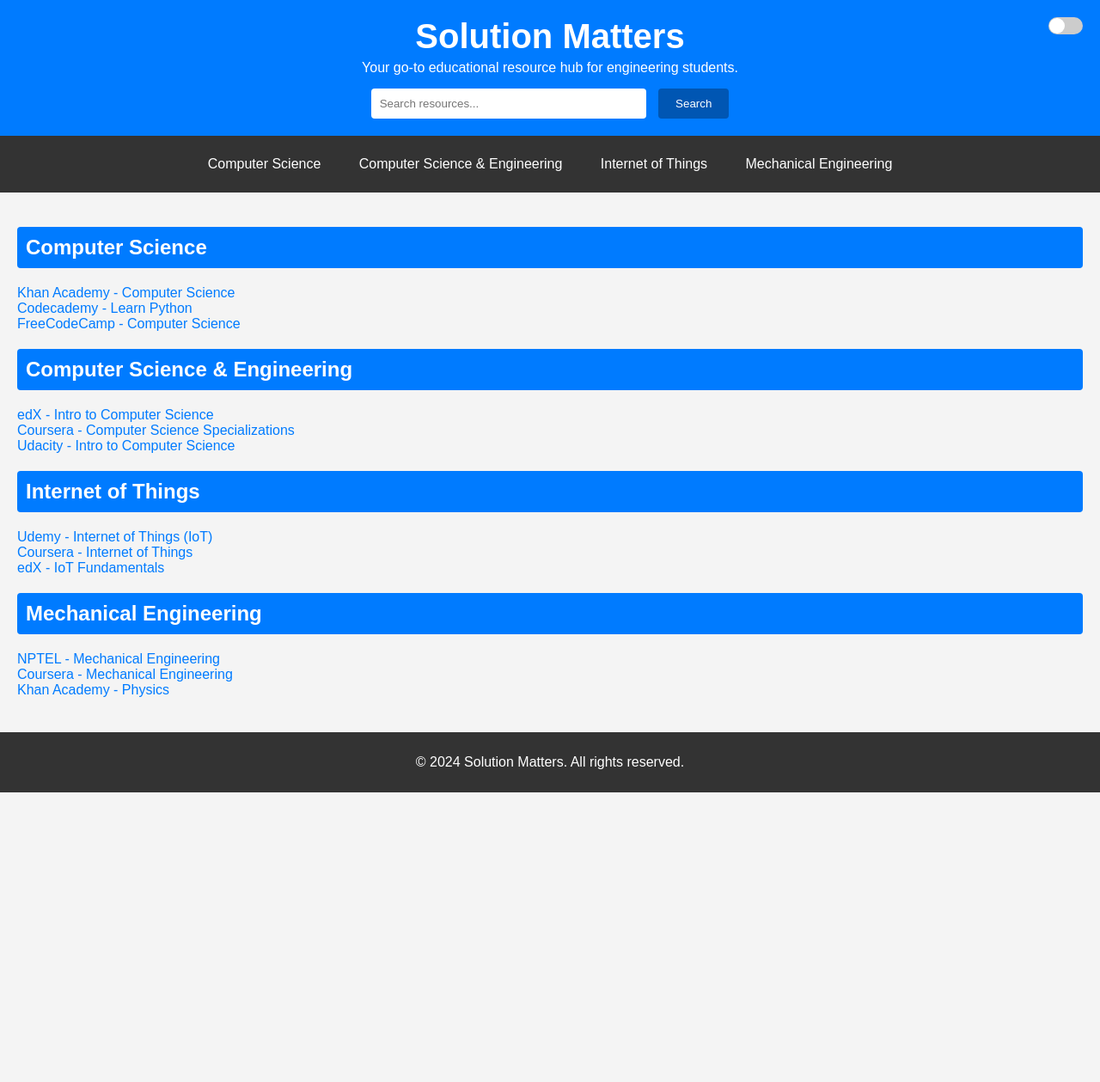
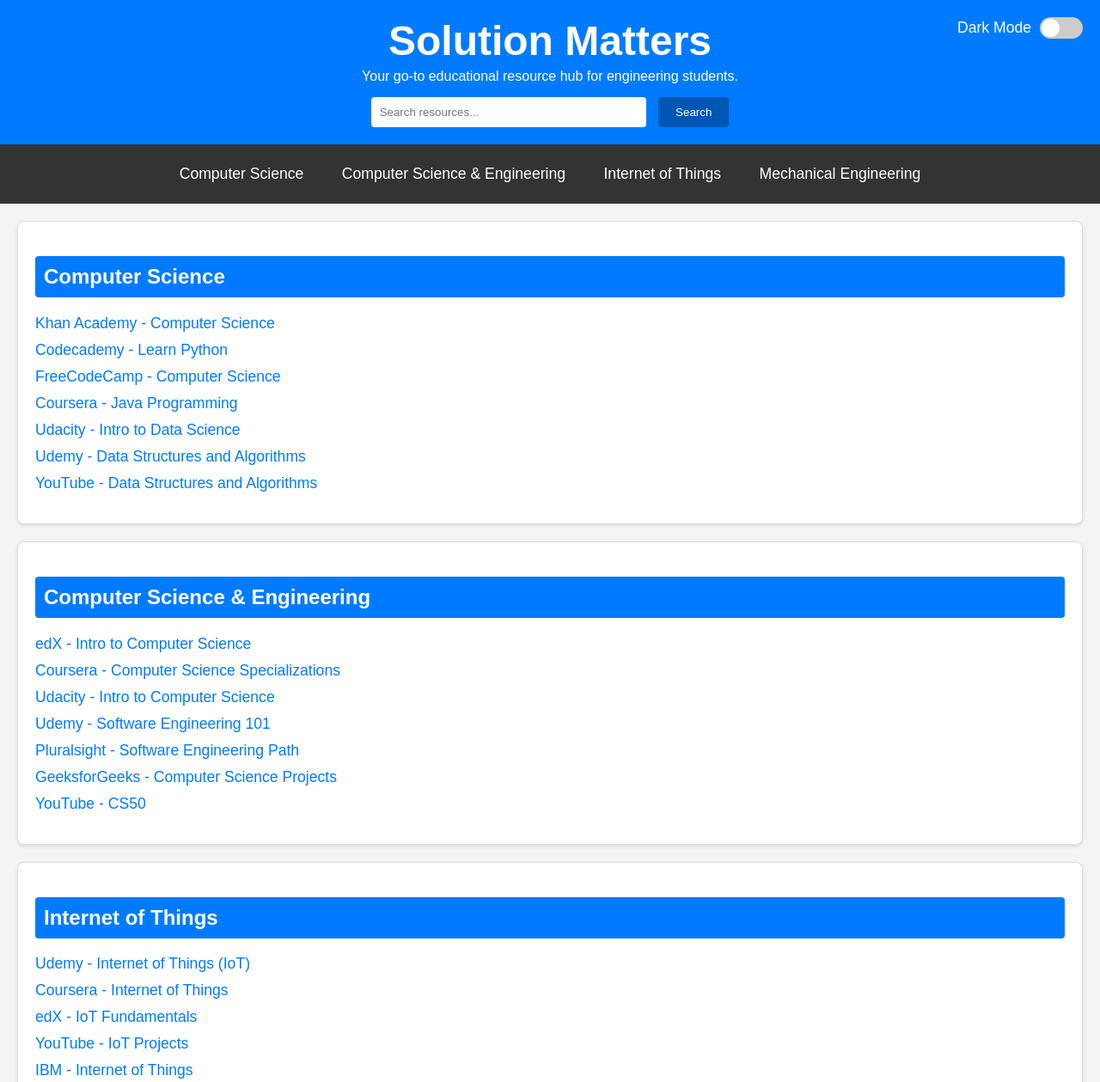
Before and after one commit to avi4748sinha/techstuff, a plain HTML site: page index.html in a window 1280 px wide. Shown: the top 1259 px of the page at 86% size. Before the commit the page ends 922 px from the top, so only its background shows below. Drawn offline with Linux system fonts and the light colour scheme.

Commit message:
Update index.html

```diff
--- a/index.html
+++ b/index.html
@@ -21,16 +21,20 @@
             text-align: center;
             padding: 20px;
             position: relative;
+            overflow: hidden;
         }
 
         header h1 {
             margin: 0;
-            font-size: 2.5em;
+            font-size: 3em;
+            font-weight: bold;
         }
 
         .logo span {
             color: red;
-            font-weight: bold;
+            font-size: 1.5em;
+            transform: rotate(-15deg);
+            display: inline-block;
         }
 
         header p {
@@ -80,6 +84,7 @@
             padding: 14px 20px;
             text-decoration: none;
             display: inline-block;
+            font-size: 1.1em;
         }
 
         nav ul li a:hover {
@@ -92,6 +97,11 @@
 
         section {
             margin-bottom: 20px;
+            border: 1px solid #ddd;
+            border-radius: 8px;
+            background-color: white;
+            padding: 20px;
+            box-shadow: 0 2px 4px rgba(0, 0, 0, 0.1);
         }
 
         section h2 {
@@ -99,6 +109,7 @@
             color: white;
             padding: 10px;
             border-radius: 4px;
+            font-size: 1.5em;
         }
 
         ul {
@@ -106,9 +117,14 @@
             list-style: none;
         }
 
+        ul li {
+            margin-bottom: 10px;
+        }
+
         ul li a {
             text-decoration: none;
             color: #007bff;
+            font-size: 1.1em;
         }
 
         ul li a:hover {
@@ -134,6 +150,11 @@
 
         body.dark-mode nav {
             background-color: #222;
+        }
+
+        body.dark-mode section {
+            background-color: #1e1e1e;
+            border-color: #444;
         }
 
         body.dark-mode section h2 {
@@ -162,6 +183,8 @@
             display: inline-flex;
             align-items: center;
             cursor: pointer;
+            font-size: 1.1em;
+            color: white;
         }
 
         .toggle-container input[type="checkbox"] {
@@ -169,23 +192,24 @@
         }
 
         .toggle-container .switch {
-            width: 40px;
-            height: 20px;
+            width: 50px;
+            height: 25px;
             background: #ccc;
-            border-radius: 50px;
+            border-radius: 25px;
             position: relative;
             transition: background 0.3s;
+            margin-left: 10px;
         }
 
         .toggle-container .switch::before {
             content: '';
-            width: 18px;
-            height: 18px;
+            width: 21px;
+            height: 21px;
             background: #fff;
             border-radius: 50%;
             position: absolute;
-            top: 1px;
-            left: 1px;
+            top: 2px;
+            left: 2px;
             transition: transform 0.3s;
         }
 
@@ -194,7 +218,7 @@
         }
 
         .toggle-container input[type="checkbox"]:checked + .switch::before {
-            transform: translateX(20px);
+            transform: translateX(25px);
         }
     </style>
 </head>
@@ -202,6 +226,7 @@
     <header>
         <div class="toggle-container">
             <label>
+                Dark Mode
                 <input type="checkbox" id="darkModeToggle">
                 <div class="switch"></div>
             </label>
@@ -217,7 +242,7 @@
             <li><a href="#cs">Computer Science</a></li>
             <li><a href="#cse">Computer Science & Engineering</a></li>
             <li><a href="#iot">Internet of Things</a></li>
-            <li><a href="#mechanical">Mechanical Engineering</a></li>
+            <li><a href="#mech">Mechanical Engineering</a></li>
         </ul>
     </nav>
 
@@ -228,6 +253,10 @@
                 <li><a href="https://www.khanacademy.org/computing/computer-science">Khan Academy - Computer Science</a></li>
                 <li><a href="https://www.codecademy.com/learn/learn-python-3">Codecademy - Learn Python</a></li>
                 <li><a href="https://www.freecodecamp.org/learn">FreeCodeCamp - Computer Science</a></li>
+                <li><a href="https://www.coursera.org/learn/java-programming">Coursera - Java Programming</a></li>
+                <li><a href="https://www.udacity.com/course/intro-to-data-science--ud359">Udacity - Intro to Data Science</a></li>
+                <li><a href="https://www.udemy.com/course/learn-data-structures-and-algorithms/">Udemy - Data Structures and Algorithms</a></li>
+                <li><a href="https://www.youtube.com/playlist?list=PL2S3vW1wD1rRLg_pIm8yPahA7Xb94Gz3T">YouTube - Data Structures and Algorithms</a></li>
             </ul>
         </section>
 
@@ -237,6 +266,10 @@
                 <li><a href="https://www.edx.org/course/intro-to-computer-science">edX - Intro to Computer Science</a></li>
                 <li><a href="https://www.coursera.org/specializations/computer-science">Coursera - Computer Science Specializations</a></li>
                 <li><a href="https://www.udacity.com/course/intro-to-computer-science--ud1110">Udacity - Intro to Computer Science</a></li>
+                <li><a href="https://www.udemy.com/course/software-engineering-101/">Udemy - Software Engineering 101</a></li>
+                <li><a href="https://www.pluralsight.com/paths/software-engineering">Pluralsight - Software Engineering Path</a></li>
+                <li><a href="https://www.geeksforgeeks.org/computer-science-projects/">GeeksforGeeks - Computer Science Projects</a></li>
+                <li><a href="https://www.youtube.com/c/CS50">YouTube - CS50</a></li>
             </ul>
         </section>
 
@@ -246,15 +279,22 @@
                 <li><a href="https://www.udemy.com/course/internet-of-things-iot/">Udemy - Internet of Things (IoT)</a></li>
                 <li><a href="https://www.coursera.org/learn/iot">Coursera - Internet of Things</a></li>
                 <li><a href="https://www.edx.org/course/iot-fundamentals">edX - IoT Fundamentals</a></li>
+                <li><a href="https://www.youtube.com/playlist?list=PLx_vVd5pr0I2_LlLh8nJ9ftgzQUsol_B5">YouTube - IoT Projects</a></li>
+                <li><a href="https://www.ibm.com/cloud/learn/internet-of-things">IBM - Internet of Things</a></li>
+                <li><a href="https://www.nxp.com/education/education-internet-of-things:EDU-IOT">NXP - IoT Education</a></li>
             </ul>
         </section>
 
-        <section id="mechanical">
+        <section id="mech">
             <h2>Mechanical Engineering</h2>
             <ul>
-                <li><a href="https://nptel.ac.in/courses/112/106/112106282/">NPTEL - Mechanical Engineering</a></li>
-                <li><a href="https://www.coursera.org/specializations/mechanical-engineering">Coursera - Mechanical Engineering</a></li>
+                <li><a href="https://www.coursera.org/specializations/mechanical-engineering">Coursera - Mechanical Engineering Specialization</a></li>
+                <li><a href="https://www.edx.org/learn/mechanical-engineering">edX - Mechanical Engineering Courses</a></li>
+                <li><a href="https://www.udemy.com/topic/mechanical-engineering/">Udemy - Mechanical Engineering</a></li>
                 <li><a href="https://www.khanacademy.org/science/physics">Khan Academy - Physics</a></li>
+                <li><a href="https://www.youtube.com/playlist?list=PLt8CgmILNz1z9pVVYp6ZkUezbhN5eE7uR">YouTube - Mechanical Engineering Tutorials</a></li>
+                <li><a href="https://www.nptel.ac.in/courses/105/105/105105146/">NPTEL - Mechanical Engineering</a></li>
+                <li><a href="https://www.mechmate.com/resources">MechMate - Mechanical Engineering Resources</a></li>
             </ul>
         </section>
     </main>
@@ -264,37 +304,30 @@
     </footer>
 
     <script>
-        // Inline JavaScript
+        document.getElementById('darkModeToggle').addEventListener('change', function() {
+            document.body.classList.toggle('dark-mode');
+        });
+
         function searchResources() {
-            const input = document.getElementById('searchInput').value.toLowerCase();
-            const sections = document.querySelectorAll('main section');
+            const query = document.getElementById('searchInput').value.toLowerCase();
+            const sections = document.querySelectorAll('section');
 
             sections.forEach(section => {
                 const links = section.querySelectorAll('ul li a');
                 let found = false;
 
                 links.forEach(link => {
-                    if (link.textContent.toLowerCase().includes(input)) {
+                    if (link.textContent.toLowerCase().includes(query)) {
                         found = true;
+                        link.style.display = 'block';
+                    } else {
+                        link.style.display = 'none';
                     }
                 });
 
-                if (found) {
-                    section.style.display = 'block';
-                } else {
-                    section.style.display = 'none';
-                }
+                section.style.display = found ? 'block' : 'none';
             });
         }
-
-        // Dark Mode Toggle
-        document.getElementById('darkModeToggle').addEventListener('change', (event) => {
-            if (event.target.checked) {
-                document.body.classList.add('dark-mode');
-            } else {
-                document.body.classList.remove('dark-mode');
-            }
-        });
     </script>
 </body>
 </html>
```
